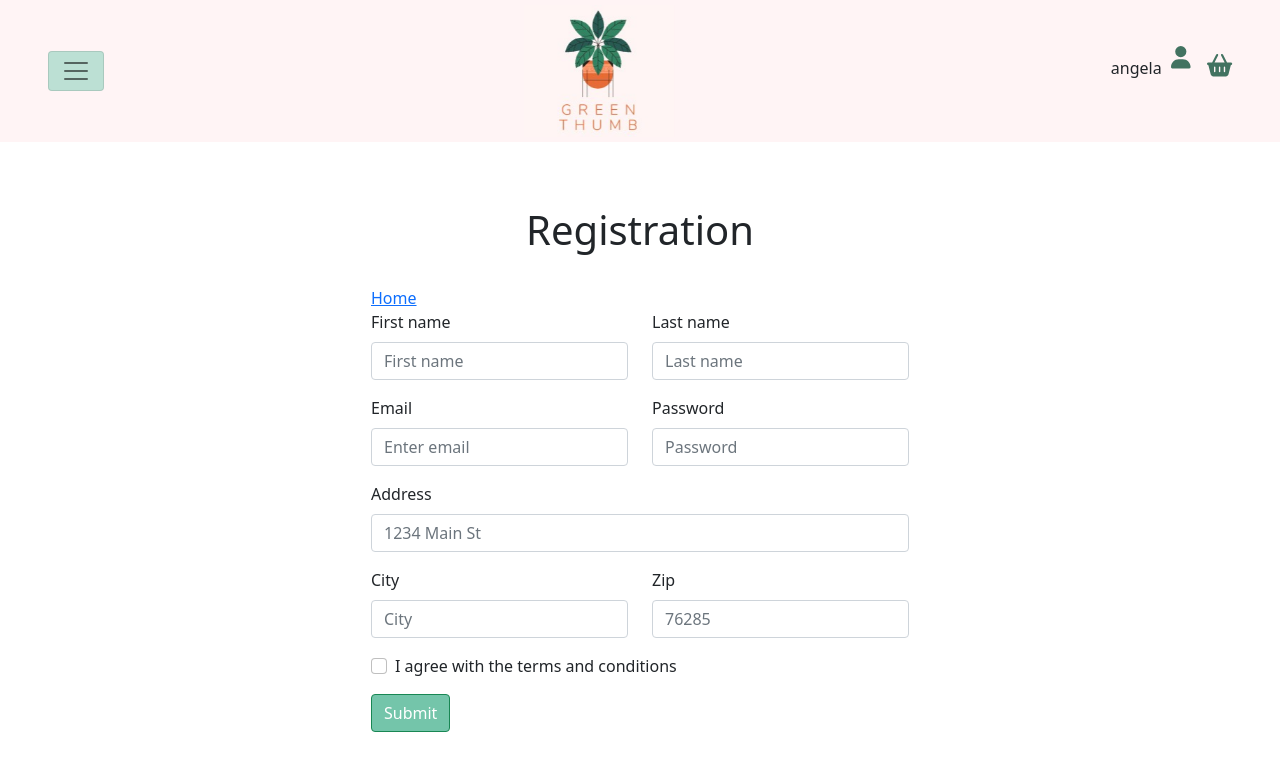
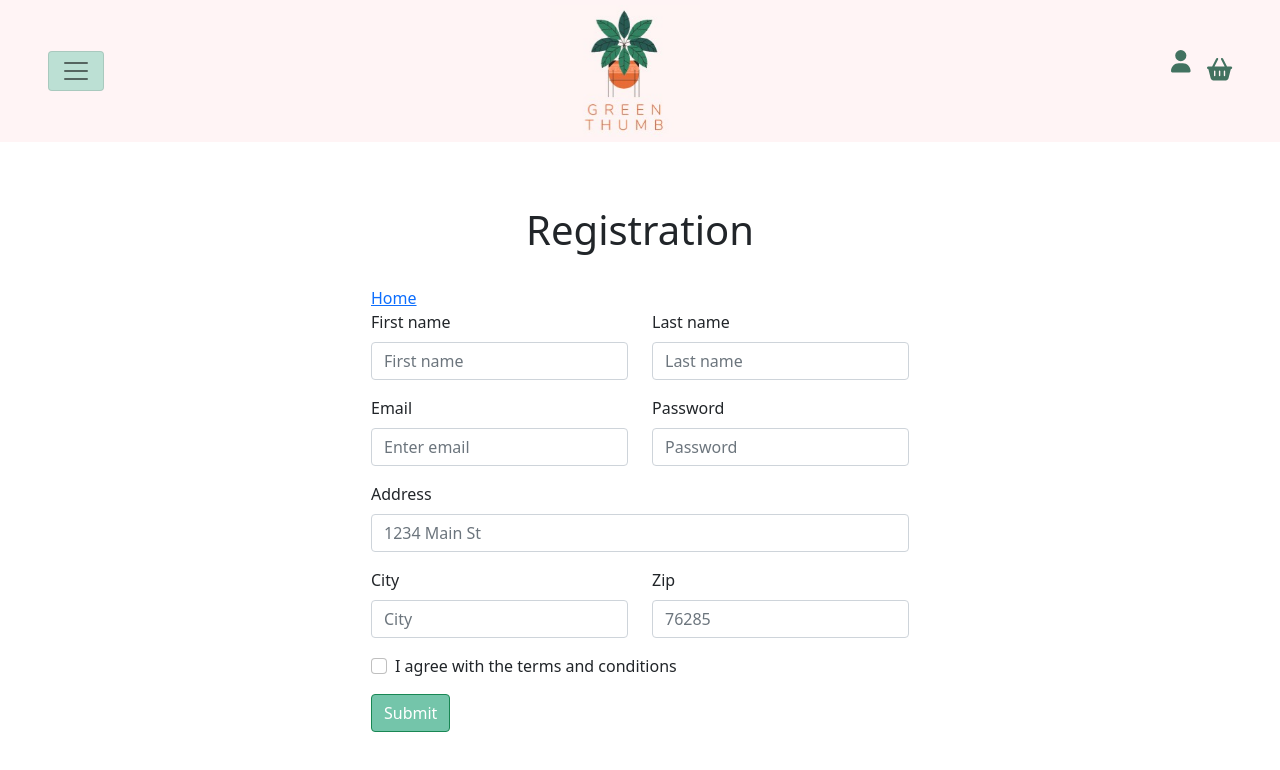
Before and after one commit to Elenikats/greenthumb, a React (Create React App) app: page /register in a window 1280 px wide. Shown: the top 770 px of the page. Built offline with nearby package versions, Linux system fonts and the light colour scheme.

Commit message:
last f***ing Merge

```diff
--- a/src/component/LoginLogout/Login.jsx
+++ b/src/component/LoginLogout/Login.jsx
@@ -14,27 +14,28 @@ import { FontAwesomeIcon } from "@fortawesome/react-fontawesome";
 import { faUser } from "@fortawesome/free-solid-svg-icons";
 
 export default function Login({buttonDisabled, setButtonDisabled}) {
-  const [user, setUser, users, setUsers] = useContext(userContext);
+  const [user, setUser, users, setUsers, login, setLogin, loggedInFirstName, setLoggedInFirstName] = useContext(userContext);
   const emailRef = useRef();
   console.log(setButtonDisabled);
   const [show, setShow] = useState(false);
   const handleShow = () => setShow(true);
   const handleClose = () => setShow(false);
   const [alert, setAlert] = useState(false);
-  const [login, setLogin] = useState(false)
+
 
 
   function handleLogin() {
     const checkLogin = users.find(
       (email) => email.email == emailRef.current.value
     );
+    console.log(checkLogin);
     if (checkLogin) {
       // console.log("email exist");
       // close login box
       setShow(false)
       setAlert(false)
       setLogin(true)
-      setButtonDisabled(false)
+      setLoggedInFirstName(checkLogin.firstName)
 
     } else {
       // console.log("email doesn't exist ");
@@ -47,7 +48,7 @@ export default function Login({buttonDisabled, setButtonDisabled}) {
 
     setLogin(false)
     setShow(false)
-    setButtonDisabled(true)
+    setLoggedInFirstName("")
 
   }
 
@@ -97,7 +98,7 @@ export default function Login({buttonDisabled, setButtonDisabled}) {
 
           {/* <NavLink to="register"> */}
           <Button variant="secondary" onClick={handleClose}>
-            <NavLink to="/login/register">Register</NavLink>
+            <NavLink to="/register">Register</NavLink>
           </Button>
         </Modal.Footer>
       </Modal>
--- a/src/component/LoginLogout/Register.jsx
+++ b/src/component/LoginLogout/Register.jsx
@@ -27,7 +27,7 @@ function Register(props) {
         e.preventDefault()
         const newUser = {
             firstName: firstNameRef.current.value,
-            lastName: lastNameRef.current.vale,
+            lastName: lastNameRef.current.value,
             email: emailRef.current.value,
             password: passwordRef.current.value,
             address: addressRef.current.value,
--- a/src/component/Nav/Nav.jsx
+++ b/src/component/Nav/Nav.jsx
@@ -11,7 +11,7 @@ import Register from "../LoginLogout/Register";
 
 export default function App() {
 
-  const [user, setUser, users, setUsers] = useContext(userContext)
+  const [user, setUser, users, setUsers, login, setLogin, loggedInFirstName, setLoggedInFirstName] = useContext(userContext)
   console.log(user);
   return (
     // <h2>this is the nav</h2>
@@ -28,7 +28,7 @@ export default function App() {
       </LinkContainer>
 
       <Nav className="loginAndCartContainer">
-          <p className="userName">{user.firstName}</p>
+      <p className="userName"> {loggedInFirstName ? `Hello ${loggedInFirstName}`  : ""}</p>
         {/* <LinkContainer to="/login">
           <NavLink> */}
             <Login />
--- a/src/contexts/userContext.jsx
+++ b/src/contexts/userContext.jsx
@@ -14,6 +14,8 @@ const defaultUsers = usersLocal ? JSON.parse(usersLocal) : userArray;
 export default function UserContextProvider(props) {
   const [users, setUsers] = useState(defaultUsers);
   const [user, setUser] = useState(defaultUser);
+  const [loggedInFirstName, setLoggedInFirstName] = useState("")
+  const [login, setLogin] = useState(false)
 
   useEffect(() => {
     localStorage.setItem("user", JSON.stringify(user));
@@ -23,7 +25,7 @@ export default function UserContextProvider(props) {
     localStorage.setItem("users", JSON.stringify(users));
   }, [users]);
 
-  const value = [user, setUser, users, setUsers];
+  const value = [user, setUser, users, setUsers, login, setLogin, loggedInFirstName, setLoggedInFirstName];
 
   return (
     <userContext.Provider value={value}>{props.children}</userContext.Provider>
--- a/src/user.js
+++ b/src/user.js
@@ -5,6 +5,7 @@ const users = [
     lastName: "herrig",
     email: "angela.k.herrig@gmail.com",
     password: "IlovePlant-5",
+    // is logged in state HERE.
     // payment: {
     //   street: "mainstreet 6",
     //   pc: "12345",
```
